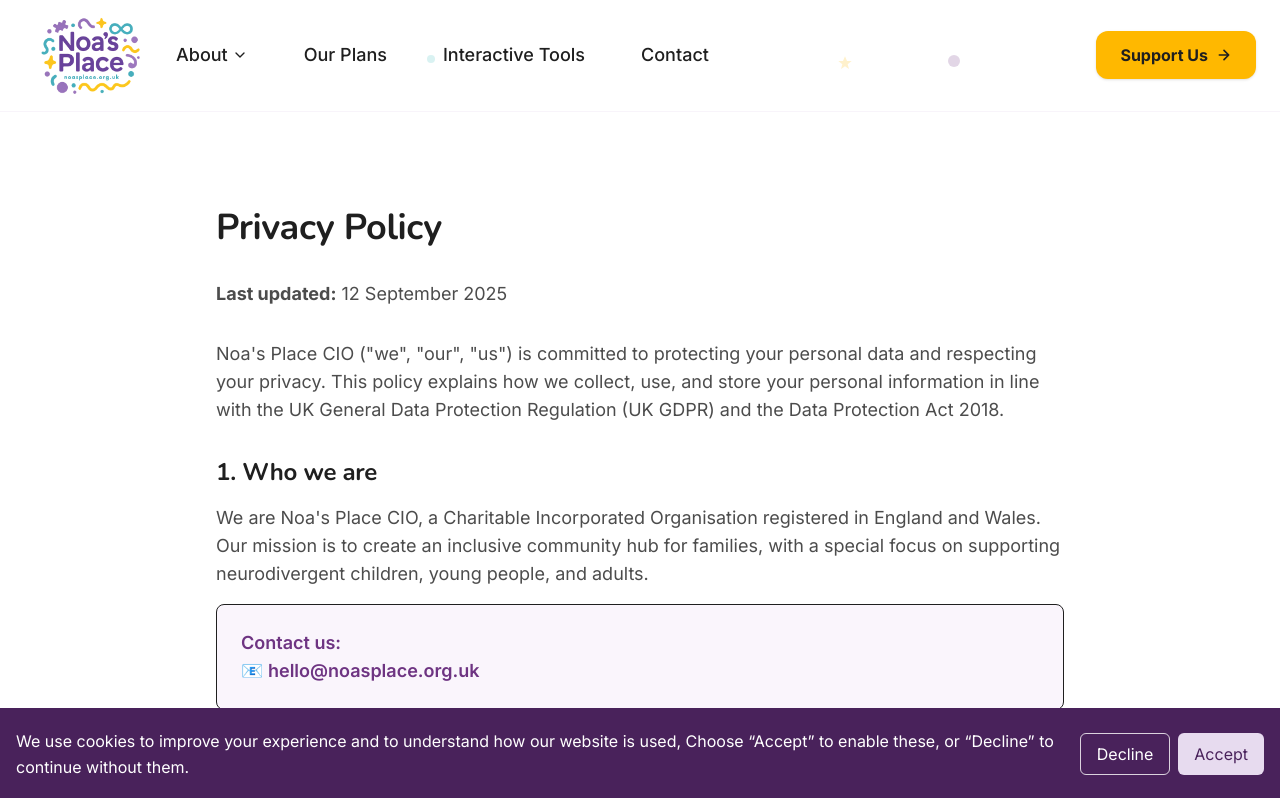
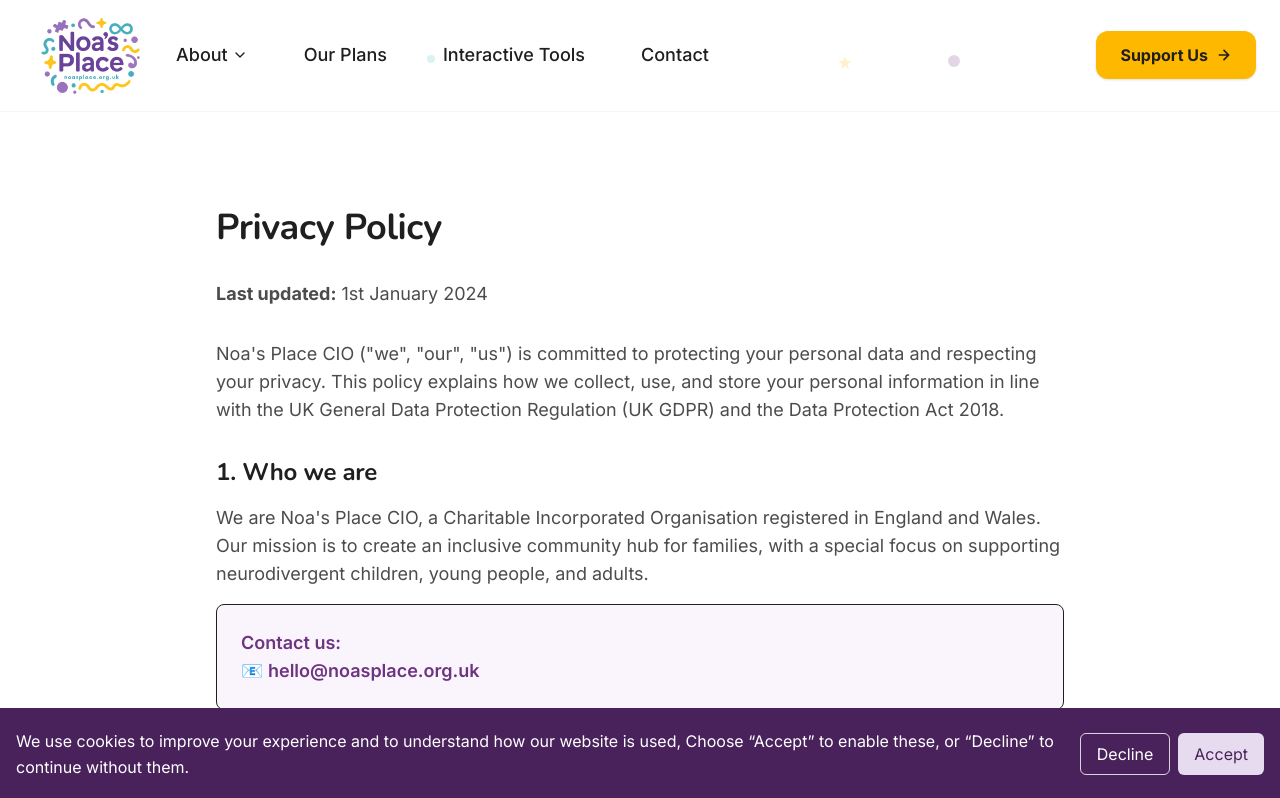
Before and after one commit to Noasplaceicocharity/noasplace, a Next.js app: page /privacy-policy in a window 1280 px wide. Shown: the top 798 px of the page. Built offline with nearby package versions, Linux system fonts and the light colour scheme; no server answers.

Commit message:
remove text from footer

```diff
--- a/src/app/cookie-policy/page.tsx
+++ b/src/app/cookie-policy/page.tsx
@@ -17,11 +17,7 @@
           <h1 className="text-4xl font-bold text-ink mb-8">Cookies Policy</h1>
 
           <p className="text-lg text-ink/80 mb-8">
-            <strong>Last updated:</strong> {new Date().toLocaleDateString('en-GB', {
-              year: 'numeric',
-              month: 'long',
-              day: 'numeric'
-            })}
+            <strong>Last updated:</strong> 1st January 2024
           </p>
 
           <p className="text-lg text-ink/80 mb-8">
--- a/src/app/privacy-policy/page.tsx
+++ b/src/app/privacy-policy/page.tsx
@@ -18,11 +18,7 @@
           <h1 className="text-4xl font-bold text-ink mb-8">Privacy Policy</h1>
 
           <p className="text-lg text-ink/80 mb-8">
-            <strong>Last updated:</strong> {new Date().toLocaleDateString('en-GB', {
-              year: 'numeric',
-              month: 'long',
-              day: 'numeric'
-            })}
+            <strong>Last updated:</strong> 1st January 2024
           </p>
 
           <p className="text-lg text-ink/80 mb-8">
--- a/src/components/Footer.tsx
+++ b/src/components/Footer.tsx
@@ -145,9 +145,6 @@
             <p className="text-white/60 text-sm text-center md:text-left">
               © {new Date().getFullYear()} Noa's Place CIO. All rights reserved.
             </p>
-            <p className="text-white/60 text-sm text-center md:text-right">
-              Creating inclusive spaces for families in Halifax, West Yorkshire
-            </p>
           </div>
         </div>
       </div>
```
